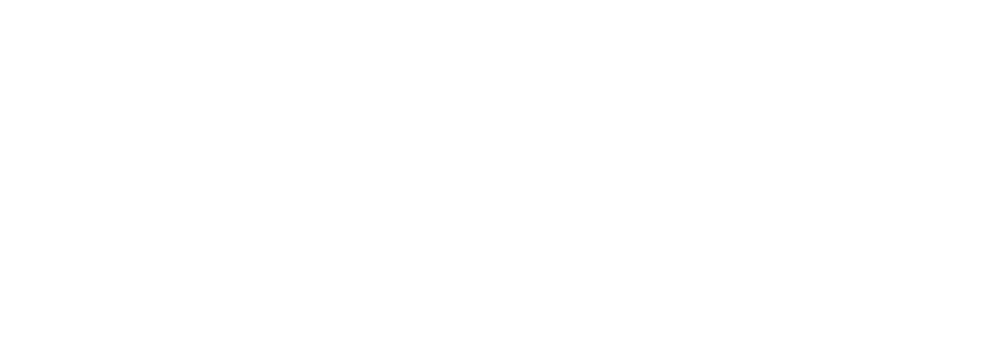
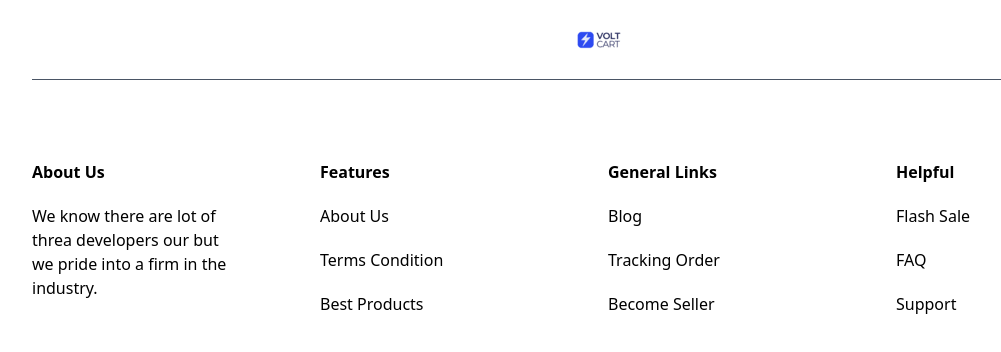
Before and after one commit to pratikshsaini/E-Commerce-App, a website: page product-detail.html in a window 1280 px wide. Shown: the whole page, without its empty margins (32-1033 px from the left). Drawn offline with Linux system fonts and the light colour scheme.

Commit message:
Product Detail Page footer Completed

```diff
--- a/product-detail.html
+++ b/product-detail.html
@@ -12,5 +12,43 @@
   </head>
   <body>
 
-</body>
+<footer>
+      <div class="footer flex justify-center">
+        <div class="container w-[90%]">
+          <div class="footer-logo w-full h-20 flex justify-center items-center border-b border-gray-600">
+            <img src="/images/2.1.png" alt="" />
+          </div>
+          <div class="footer-sections flex flex-row pt-20">
+            <div class="footer-aboutus w-1/4 h-40 flex flex-col gap-5">
+              <h3 class="font-semibold">About Us</h3>
+              <p class="pr-20">
+                We know there are lot of threa developers our but we pride into
+                a firm in the industry.
+              </p>
+            </div>
+            <div class="footer-features w-1/4 h-40 flex flex-col gap-5">
+              <h3 class="font-semibold">Features</h3>
+              <a href="">About Us</a>
+              <a href="">Terms Condition</a>
+              <a href="">Best Products</a>
+            </div>
+            <div class="footer-links w-1/4 h-40 flex flex-col gap-5">
+              <h3 class="font-semibold">General Links</h3>
+              <a href="">Blog</a>
+              <a href="">Tracking Order</a>
+              <a href="">Become Seller</a>
+            </div>
+            <div class="footer-helpful w-1/4 h-40 flex flex-col gap-5">
+              <h3 class="font-semibold">Helpful</h3>
+              <a href="">Flash Sale</a>
+              <a href="">FAQ</a>
+              <a href="">Support</a>
+            </div>
+          </div>
+        </div>
+      </div>
+    </footer>
+
+    <script src="script.js"></script>
+  </body>
 </html>
```
